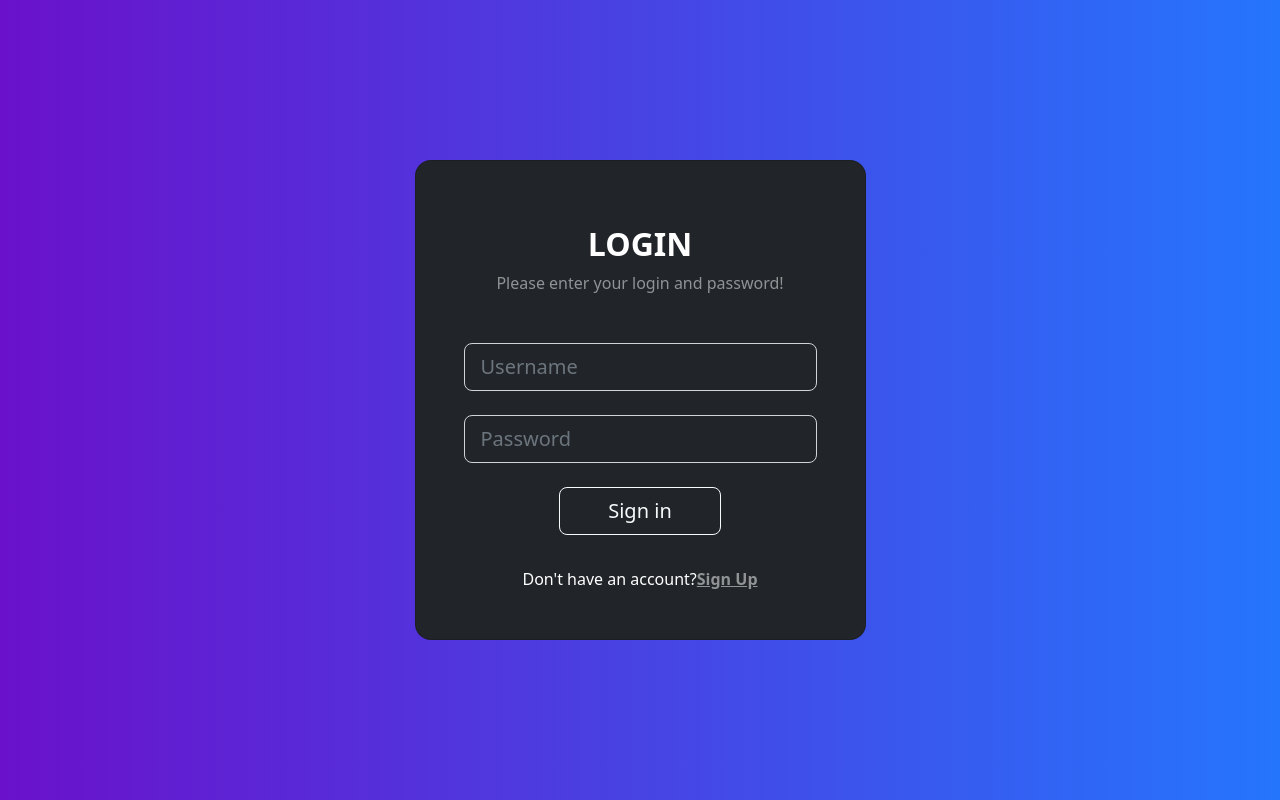
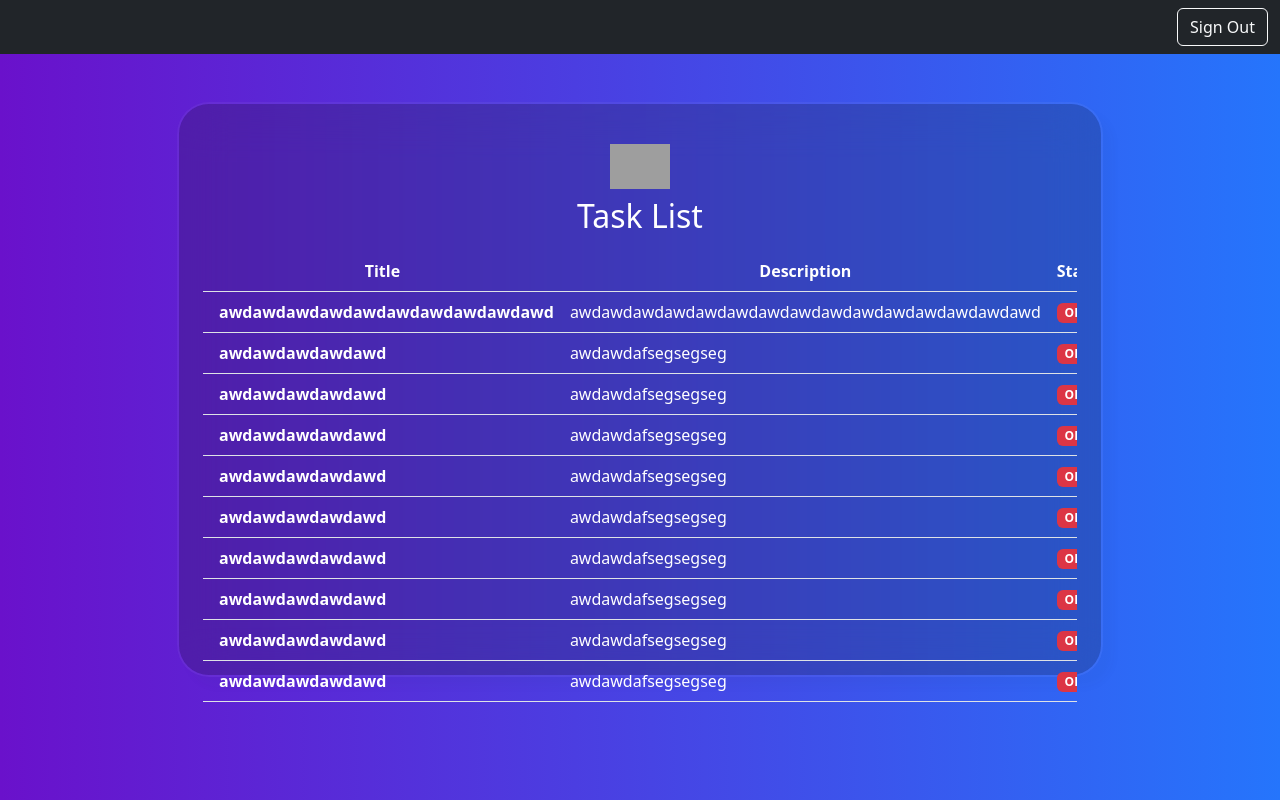
Before and after one commit to Nicram97/task-management-react, a React (Create React App) app: page /dashboard in a window 1280 px wide. Before the commit this address led to /sign-in. Built offline with nearby package versions, Linux system fonts and the light colour scheme; grey boxes are pictures that could not be loaded.

Commit message:
working on dashboard tasks list styling and appearance.

```diff
--- a/src/App.tsx
+++ b/src/App.tsx
@@ -12,7 +12,8 @@ const App: React.FC = () => {
           <Route path="/" element={<Auth><Login/></Auth>} />
           <Route path="/sign-in" element={<Auth><Login/></Auth>} />
           <Route path="/sign-up" element={<Auth><Register/></Auth>} />
-          <Route path="/dashboard" element={<ProtectedRoute><Dashboard /></ProtectedRoute>} />
+          {/* <Route path="/dashboard" element={<ProtectedRoute><Dashboard /></ProtectedRoute>} /> */}
+          <Route path="/dashboard" element={<Dashboard />} />
           <Route path="*" element={<NoMatch />} />
         </Routes>
   );
--- a/src/Dashboard/Dashboard.tsx
+++ b/src/Dashboard/Dashboard.tsx
@@ -1,12 +1,11 @@
 import Navigation from "../Navigation/Navigation";
+import TasksList from "../Task/TasksList";
 
 const Dashboard: React.FC = () => {
     return (
         <>
             <Navigation />
-            <div>
-                <h1>DASHBOARD</h1>
-            </div>
+            <TasksList />
         </>
     )
 };
--- /dev/null
+++ b/src/Task/TaskElement.tsx
@@ -0,0 +1,27 @@
+import { TaskProperties } from "./interfaces/TaskProperties";
+
+const TaskElement: React.FC<TaskProperties> = ({title, description, status}) => {
+    return (
+        <tr className="fw-normal">
+            <th>
+                <span className="ms-2">{title}</span>
+            </th>
+            <td className="align-middle">
+                <span>{description}</span>
+            </td>
+            <td className="align-middle">
+                <h6 className="mb-0">
+                    <span className="badge bg-danger">{status}</span>
+                </h6>
+            </td>
+            <td className="align-middle">
+                {/* <div data-mdb-toggle="tooltip" title="Done"><i
+                    className="fas fa-check fa-lg text-success me-3"></i></div>
+                <div data-mdb-toggle="tooltip" title="Remove"><i
+                    className="fas fa-trash-alt fa-lg text-warning"></i></div> */}
+            </td>
+        </tr>
+    );
+};
+
+export default TaskElement;
--- /dev/null
+++ b/src/Task/TasksList.css
@@ -0,0 +1,8 @@
+.mask-custom {
+    background: rgba(24, 24, 16, .2);
+    border-radius: 2em;
+    backdrop-filter: blur(25px);
+    border: 2px solid rgba(255, 255, 255, 0.05);
+    background-clip: padding-box;
+    box-shadow: 10px 10px 10px rgba(46, 54, 68, 0.03);
+}
--- /dev/null
+++ b/src/Task/TasksList.tsx
@@ -0,0 +1,54 @@
+import { TaskStatus } from './interfaces/TaskProperties';
+import TaskElement from './TaskElement';
+import './TasksList.css'
+const TasksList: React.FC = () => {
+    return (
+        <section>
+            <div className="container py-5">
+                <div className="row d-flex justify-content-center">
+                    <div className="col-md-12 col-xl-10">
+                        <div className="mask-custom">
+                            <div className="card-body p-4 text-white">
+                                <div className="text-center pt-3 pb-2">
+                                    <img src="https://mdbcdn.b-cdn.net/img/Photos/new-templates/bootstrap-todo-list/check1.webp"
+                                        alt="Check" width="60" />
+                                    <h2 className="my-2">Task List</h2>
+                                </div>
+                                <div className="card-body"
+                                    data-mdb-perfect-scrollbar={true}
+                                    style={{position: 'relative', maxHeight: '400px'}}>
+                                    <div className="table-responsive">
+                                        <table className="table text-white mb-0">
+                                            <thead>
+                                                <tr>
+                                                <th className="text-center" scope="col">Title</th>
+                                                <th className="text-center" scope="col">Description</th>
+                                                <th className="text-center" scope="col">Status</th>
+                                                <th className="text-center" scope="col">Actions</th>
+                                                </tr>
+                                            </thead>
+                                            <tbody>
+                                                <TaskElement title='awdawdawdawdawdawdawdawdawdawd' description='awdawdawdawdawdawdawdawdawdawdawdawdawdawdawd' status={TaskStatus.OPEN}/>
+                                                <TaskElement title='awdawdawdawdawd' description='awdawdafsegsegseg' status={TaskStatus.OPEN}/>
+                                                <TaskElement title='awdawdawdawdawd' description='awdawdafsegsegseg' status={TaskStatus.OPEN}/>
+                                                <TaskElement title='awdawdawdawdawd' description='awdawdafsegsegseg' status={TaskStatus.OPEN}/>
+                                                <TaskElement title='awdawdawdawdawd' description='awdawdafsegsegseg' status={TaskStatus.OPEN}/>
+                                                <TaskElement title='awdawdawdawdawd' description='awdawdafsegsegseg' status={TaskStatus.OPEN}/>
+                                                <TaskElement title='awdawdawdawdawd' description='awdawdafsegsegseg' status={TaskStatus.OPEN}/>
+                                                <TaskElement title='awdawdawdawdawd' description='awdawdafsegsegseg' status={TaskStatus.OPEN}/>
+                                                <TaskElement title='awdawdawdawdawd' description='awdawdafsegsegseg' status={TaskStatus.OPEN}/>
+                                                <TaskElement title='awdawdawdawdawd' description='awdawdafsegsegseg' status={TaskStatus.OPEN}/>
+                                            </tbody>
+                                        </table>
+                                    </div>
+                                </div>
+                            </div>
+                        </div>
+                    </div>
+                </div>
+            </div>
+        </section>
+    );
+};
+
+export default TasksList;
--- /dev/null
+++ b/src/Task/interfaces/TaskProperties.ts
@@ -0,0 +1,11 @@
+export enum TaskStatus {
+    OPEN = 'OPEN',
+    IN_PROGRESS = 'IN_PROGRESS',
+    DONE = 'DONE',
+}
+
+export interface TaskProperties {
+    title: string;
+    description: string;
+    status: TaskStatus;
+};
```
